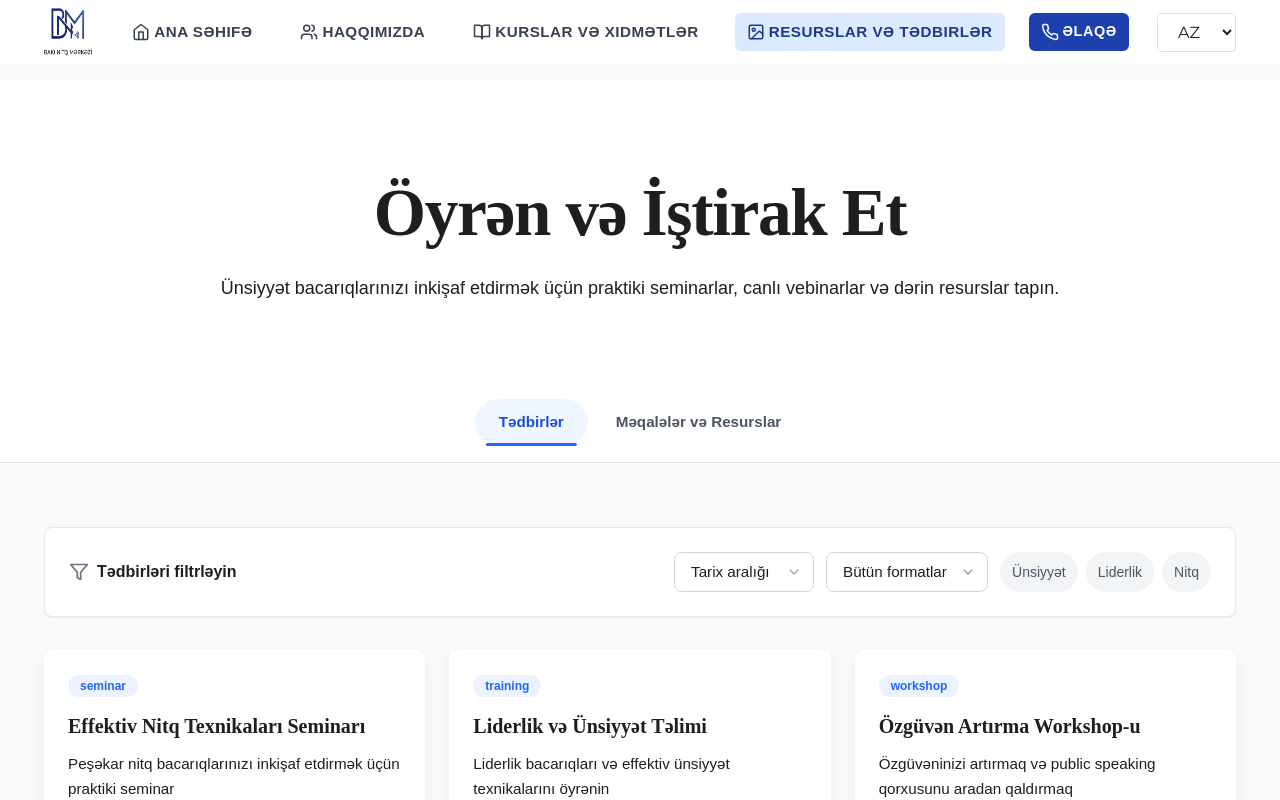
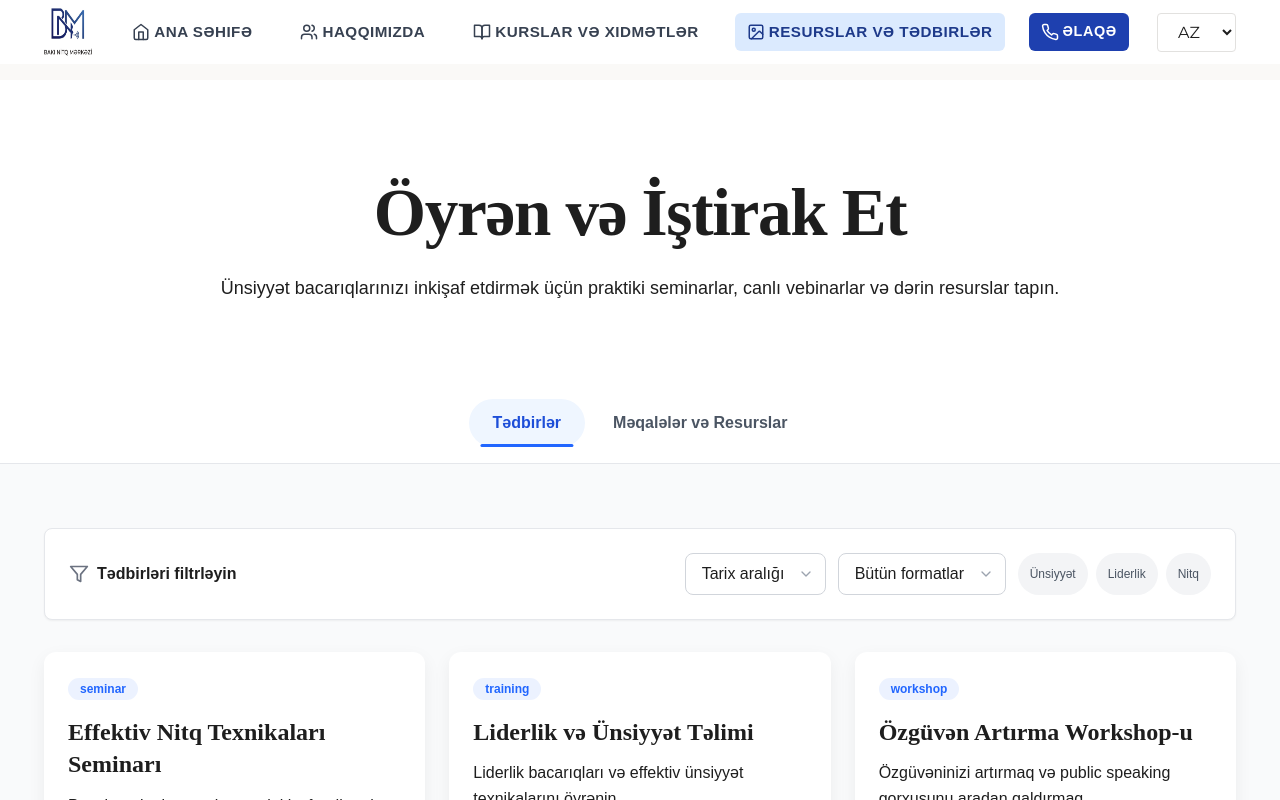
Before and after one commit to VusalIsmayilov/baki-nitq-website, a React (Create React App) app: page / in a window 1280 px wide. Both pictures are taken after a click on the button "RESURSLAR VƏ TƏDBIRLƏR". Shown: the top 800 px of the page. Built offline with nearby package versions, Linux system fonts and the light colour scheme.

Commit message:
four pages fixed commit

```diff
--- a/src/components/pages/GalleryPage.js
+++ b/src/components/pages/GalleryPage.js
@@ -588,7 +588,7 @@ const GalleryPage = ({ setCurrentPage }) => {
               }`}
               style={{
                 fontFamily: "'Poppins', sans-serif",
-                fontSize: '0.95rem',
+                fontSize: '1rem',
                 fontWeight: 600
               }}
             >
@@ -614,7 +614,7 @@ const GalleryPage = ({ setCurrentPage }) => {
               }`}
               style={{
                 fontFamily: "'Poppins', sans-serif",
-                fontSize: '0.95rem',
+                fontSize: '1rem',
                 fontWeight: 600
               }}
             >
@@ -664,7 +664,7 @@ const GalleryPage = ({ setCurrentPage }) => {
                       className="appearance-none bg-white border border-gray-300 rounded-lg px-4 py-2 pr-10 focus:ring-2 focus:border-transparent"
                       style={{
                         fontFamily: "'Poppins', sans-serif",
-                        fontSize: '0.95rem',
+                        fontSize: '1rem',
                         minWidth: '140px'
                       }}
                       onFocus={(e) => e.target.style.boxShadow = '0 0 0 2px rgba(33, 102, 255, 0.2)'}
@@ -686,7 +686,7 @@ const GalleryPage = ({ setCurrentPage }) => {
                       className="appearance-none bg-white border border-gray-300 rounded-lg px-4 py-2 pr-10 focus:ring-2 focus:border-transparent"
                       style={{
                         fontFamily: "'Poppins', sans-serif",
-                        fontSize: '0.95rem',
+                        fontSize: '1rem',
                         minWidth: '140px'
                       }}
                       onFocus={(e) => e.target.style.boxShadow = '0 0 0 2px rgba(33, 102, 255, 0.2)'}
@@ -703,34 +703,34 @@ const GalleryPage = ({ setCurrentPage }) => {
                   <div className="flex gap-2">
                     <button
                       onClick={() => setEventFilters(prev => ({ ...prev, topic: prev.topic === 'communication' ? '' : 'communication' }))}
-                      className={`px-3 py-2 rounded-full text-sm font-medium transition-all duration-200 ${
+                      className={`px-3 py-2 rounded-full font-medium transition-all duration-200 ${
                         eventFilters.topic === 'communication'
                           ? 'bg-blue-100 text-blue-700 border border-blue-200'
                           : 'bg-gray-100 text-gray-600 hover:bg-gray-200'
                       }`}
-                      style={{ fontFamily: "'Poppins', sans-serif" }}
+                      style={{ fontFamily: "'Poppins', sans-serif", fontSize: '0.75rem' }}
                     >
                       {t('communication')}
                     </button>
                     <button
                       onClick={() => setEventFilters(prev => ({ ...prev, topic: prev.topic === 'leadership' ? '' : 'leadership' }))}
-                      className={`px-3 py-2 rounded-full text-sm font-medium transition-all duration-200 ${
+                      className={`px-3 py-2 rounded-full font-medium transition-all duration-200 ${
                         eventFilters.topic === 'leadership'
                           ? 'bg-blue-100 text-blue-700 border border-blue-200'
                           : 'bg-gray-100 text-gray-600 hover:bg-gray-200'
                       }`}
-                      style={{ fontFamily: "'Poppins', sans-serif" }}
+                      style={{ fontFamily: "'Poppins', sans-serif", fontSize: '0.75rem' }}
                     >
                       {t('leadership')}
                     </button>
                     <button
                       onClick={() => setEventFilters(prev => ({ ...prev, topic: prev.topic === 'speech' ? '' : 'speech' }))}
-                      className={`px-3 py-2 rounded-full text-sm font-medium transition-all duration-200 ${
+                      className={`px-3 py-2 rounded-full font-medium transition-all duration-200 ${
                         eventFilters.topic === 'speech'
                           ? 'bg-blue-100 text-blue-700 border border-blue-200'
                           : 'bg-gray-100 text-gray-600 hover:bg-gray-200'
                       }`}
-                      style={{ fontFamily: "'Poppins', sans-serif" }}
+                      style={{ fontFamily: "'Poppins', sans-serif", fontSize: '0.75rem' }}
                     >
                       {t('speech')}
                     </button>
@@ -770,14 +770,19 @@ const GalleryPage = ({ setCurrentPage }) => {
                     style={{
                       fontFamily: "'Lora', serif",
                       fontWeight: 600,
-                      fontSize: '1.25rem',
+                      fontSize: '1.5rem',
                       lineHeight: 1.35,
                       color: '#374151'
                     }}
                   >
                     {language === 'az' ? 'Tədbir tapılmadı' : language === 'en' ? 'No Events Found' : 'События не найдены'}
                   </h3>
-                  <p className="text-gray-500">
+                  <p className="text-gray-500" style={{
+                    fontFamily: "'Poppins', sans-serif",
+                    fontWeight: 400,
+                    fontSize: '1rem',
+                    lineHeight: 1.6
+                  }}>
                     {language === 'az' ? 'Seçilmiş filtrlərə uyğun tədbir tapılmadı' : language === 'en' ? 'No events found matching your filters' : 'События не найдены по выбранным фильтрам'}
                   </p>
                 </div>
@@ -811,11 +816,12 @@ const GalleryPage = ({ setCurrentPage }) => {
                   {/* Category Chip */}
                   <div className="mb-4">
                     <span
-                      className="px-3 py-1 text-xs font-semibold rounded-full"
+                      className="px-3 py-1 font-semibold rounded-full"
                       style={{
                         backgroundColor: `${event.categoryColor}15`,
                         color: event.categoryColor,
-                        fontFamily: "'Poppins', sans-serif"
+                        fontFamily: "'Poppins', sans-serif",
+                        fontSize: '0.75rem'
                       }}
                     >
                       {event.category}
@@ -826,7 +832,7 @@ const GalleryPage = ({ setCurrentPage }) => {
                   <h3 className="mb-3" style={{
                     fontFamily: "'Lora', serif",
                     fontWeight: 600,
-                    fontSize: '1.25rem',
+                    fontSize: '1.5rem',
                     lineHeight: 1.35,
                     color: '#1E1E1E',
                     display: '-webkit-box',
@@ -841,7 +847,7 @@ const GalleryPage = ({ setCurrentPage }) => {
                   <p className="mb-4" style={{
                     fontFamily: "'Poppins', sans-serif",
                     fontWeight: 400,
-                    fontSize: '0.95rem',
+                    fontSize: '1rem',
                     lineHeight: 1.6,
                     color: '#1E1E1E',
                     display: '-webkit-box',
@@ -858,7 +864,7 @@ const GalleryPage = ({ setCurrentPage }) => {
                       <Calendar className="w-4 h-4 text-gray-500" />
                       <span style={{
                         fontFamily: "'Poppins', sans-serif",
-                        fontSize: '0.875rem',
+                        fontSize: '0.75rem',
                         color: '#666666',
                         fontWeight: 500
                       }}>
@@ -869,7 +875,7 @@ const GalleryPage = ({ setCurrentPage }) => {
                       <MapPin className="w-4 h-4 text-gray-500" />
                       <span style={{
                         fontFamily: "'Poppins', sans-serif",
-                        fontSize: '0.875rem',
+                        fontSize: '0.75rem',
                         color: '#666666',
                         fontWeight: 500
                       }}>
@@ -883,7 +889,7 @@ const GalleryPage = ({ setCurrentPage }) => {
                     <div className="flex items-center justify-between mb-2">
                       <span style={{
                         fontFamily: "'Poppins', sans-serif",
-                        fontSize: '0.875rem',
+                        fontSize: '0.75rem',
                         color: '#666666',
                         fontWeight: 500
                       }}>
@@ -891,7 +897,7 @@ const GalleryPage = ({ setCurrentPage }) => {
                       </span>
                       <span style={{
                         fontFamily: "'Poppins', sans-serif",
-                        fontSize: '0.875rem',
+                        fontSize: '0.75rem',
                         color: '#666666',
                         fontWeight: 500
                       }}>
@@ -943,6 +949,7 @@ const GalleryPage = ({ setCurrentPage }) => {
                       className="bg-blue-600 hover:bg-blue-700 text-white px-8 py-4 rounded-lg font-semibold transition-all duration-200 transform hover:-translate-y-1 hover:shadow-lg"
                       style={{
                         fontFamily: "'Poppins', sans-serif",
+                        fontWeight: 600,
                         fontSize: '1rem'
                       }}
                     >
@@ -997,12 +1004,12 @@ const GalleryPage = ({ setCurrentPage }) => {
                       <button
                         key={tag.key}
                         onClick={() => toggleTag(tag.key)}
-                        className={`px-3 py-2 rounded-full text-sm font-medium transition-all duration-200 ${
+                        className={`px-3 py-2 rounded-full font-medium transition-all duration-200 ${
                           selectedTags.includes(tag.key)
                             ? 'bg-blue-100 text-blue-700 border border-blue-200'
                             : 'bg-gray-100 text-gray-600 hover:bg-gray-200'
                         }`}
-                        style={{ fontFamily: "'Poppins', sans-serif" }}
+                        style={{ fontFamily: "'Poppins', sans-serif", fontSize: '0.75rem' }}
                       >
                         {tag.label}
                       </button>
@@ -1028,14 +1035,19 @@ const GalleryPage = ({ setCurrentPage }) => {
                     style={{
                       fontFamily: "'Lora', serif",
                       fontWeight: 600,
-                      fontSize: '1.25rem',
+                      fontSize: '1.5rem',
                       lineHeight: 1.35,
                       color: '#374151'
                     }}
                   >
                     {language === 'az' ? 'Məqalə tapılmadı' : language === 'en' ? 'No Articles Found' : 'Статьи не найдены'}
                   </h3>
-                  <p className="text-gray-500">
+                  <p className="text-gray-500" style={{
+                    fontFamily: "'Poppins', sans-serif",
+                    fontWeight: 400,
+                    fontSize: '1rem',
+                    lineHeight: 1.6
+                  }}>
                     {language === 'az' ? 'Axtarış şərtlərinizə uyğun məqalə tapılmadı' : language === 'en' ? 'No articles found matching your search criteria' : 'Статьи не найдены по вашим критериям поиска'}
                   </p>
                 </div>
@@ -1077,8 +1089,8 @@ const GalleryPage = ({ setCurrentPage }) => {
                       {/* PDF Badge & Download Icon for PDF files */}
                       {article.type === 'pdf' && (
                         <div className="absolute top-3 right-3 flex items-center gap-2">
-                          <span className="px-2 py-1 bg-red-500 text-white text-xs font-semibold rounded"
-                                style={{ fontFamily: "'Poppins', sans-serif" }}>
+                          <span className="px-2 py-1 bg-red-500 text-white font-semibold rounded"
+                                style={{ fontFamily: "'Poppins', sans-serif", fontSize: '0.75rem' }}>
                             PDF
                           </span>
                           <div className="w-8 h-8 bg-white bg-opacity-90 rounded-full flex items-center justify-center">
@@ -1094,7 +1106,7 @@ const GalleryPage = ({ setCurrentPage }) => {
                       <h3 className="mb-3" style={{
                         fontFamily: "'Lora', serif",
                         fontWeight: 600,
-                        fontSize: '1.125rem',
+                        fontSize: '1.5rem',
                         lineHeight: 1.35,
                         color: '#1E1E1E',
                         display: '-webkit-box',
@@ -1109,7 +1121,7 @@ const GalleryPage = ({ setCurrentPage }) => {
                       <p className="mb-4" style={{
                         fontFamily: "'Poppins', sans-serif",
                         fontWeight: 400,
-                        fontSize: '0.95rem',
+                        fontSize: '1rem',
                         lineHeight: 1.6,
                         color: '#1E1E1E',
                         display: '-webkit-box',
@@ -1126,7 +1138,7 @@ const GalleryPage = ({ setCurrentPage }) => {
                           <Clock className="w-4 h-4 text-gray-400" />
                           <span style={{
                             fontFamily: "'Poppins', sans-serif",
-                            fontSize: '0.875rem',
+                            fontSize: '0.75rem',
                             color: '#666666',
                             fontWeight: 500
                           }}>
@@ -1147,8 +1159,8 @@ const GalleryPage = ({ setCurrentPage }) => {
                         {article.tags.slice(0, 2).map(tag => (
                           <span
                             key={tag}
-                            className="px-2 py-1 text-xs font-medium bg-gray-100 text-gray-600 rounded-full"
-                            style={{ fontFamily: "'Poppins', sans-serif" }}
+                            className="px-2 py-1 font-medium bg-gray-100 text-gray-600 rounded-full"
+                            style={{ fontFamily: "'Poppins', sans-serif", fontSize: '0.75rem' }}
                           >
                             {availableTags.find(t => t.key === tag)?.label || tag}
                           </span>
@@ -1201,6 +1213,7 @@ const GalleryPage = ({ setCurrentPage }) => {
                       className="bg-blue-600 hover:bg-blue-700 text-white px-8 py-4 rounded-lg font-semibold transition-all duration-200 transform hover:-translate-y-1 hover:shadow-lg"
                       style={{
                         fontFamily: "'Poppins', sans-serif",
+                        fontWeight: 600,
                         fontSize: '1rem'
                       }}
                     >
@@ -1239,7 +1252,13 @@ const GalleryPage = ({ setCurrentPage }) => {
               onClick={(e) => e.stopPropagation()}
             />
             <div className="absolute bottom-0 left-0 right-0 bg-black bg-opacity-70 text-white p-4">
-              <h3 className="text-xl font-semibold mb-2">
+              <h3 className="mb-2" style={{
+                fontFamily: "'Lora', serif",
+                fontWeight: 600,
+                fontSize: '1.5rem',
+                lineHeight: 1.35,
+                color: '#FFFFFF'
+              }}>
                 {selectedImage.title[language] || selectedImage.name}
               </h3>
               {selectedImage.description[language] && (
```
